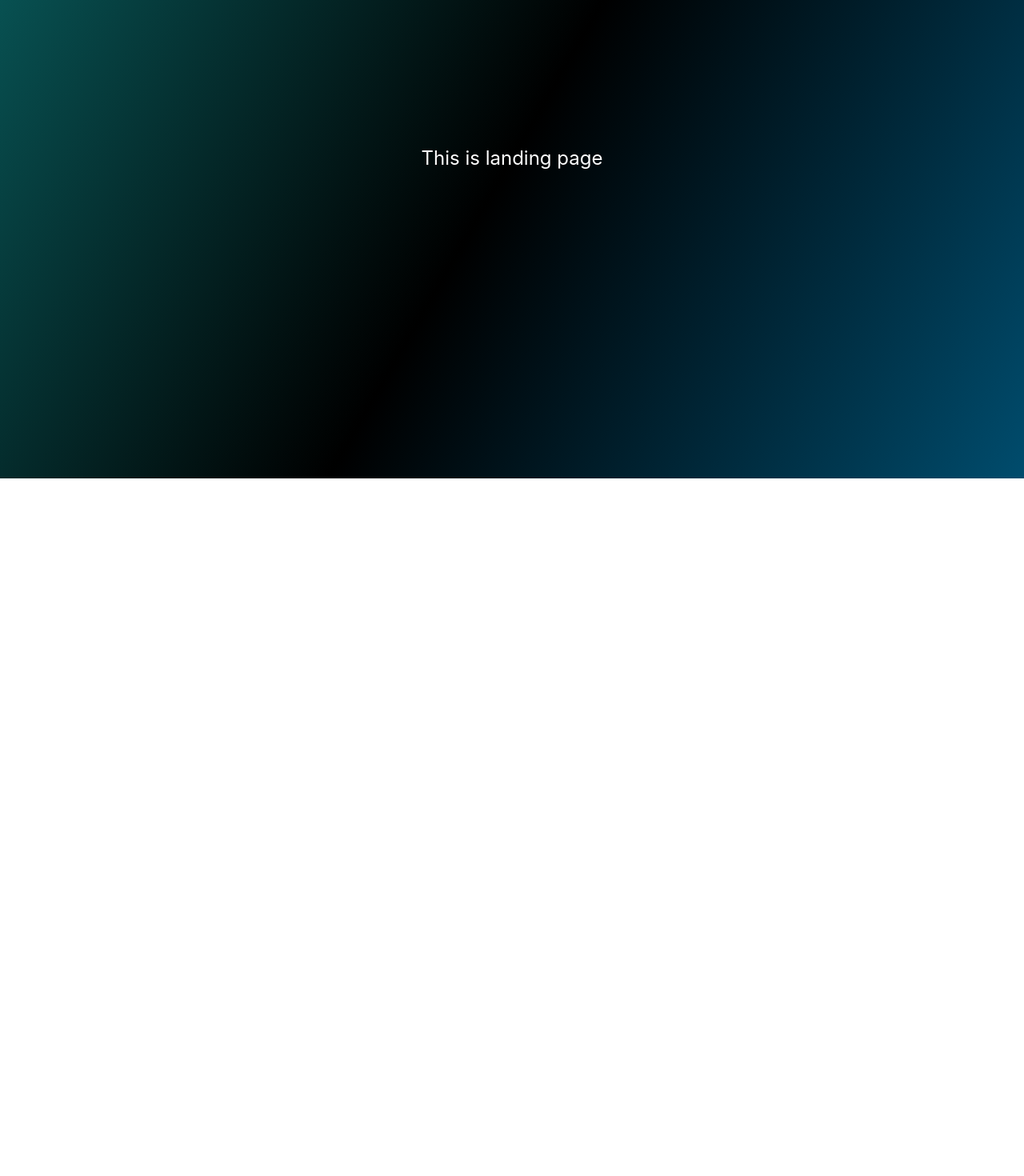
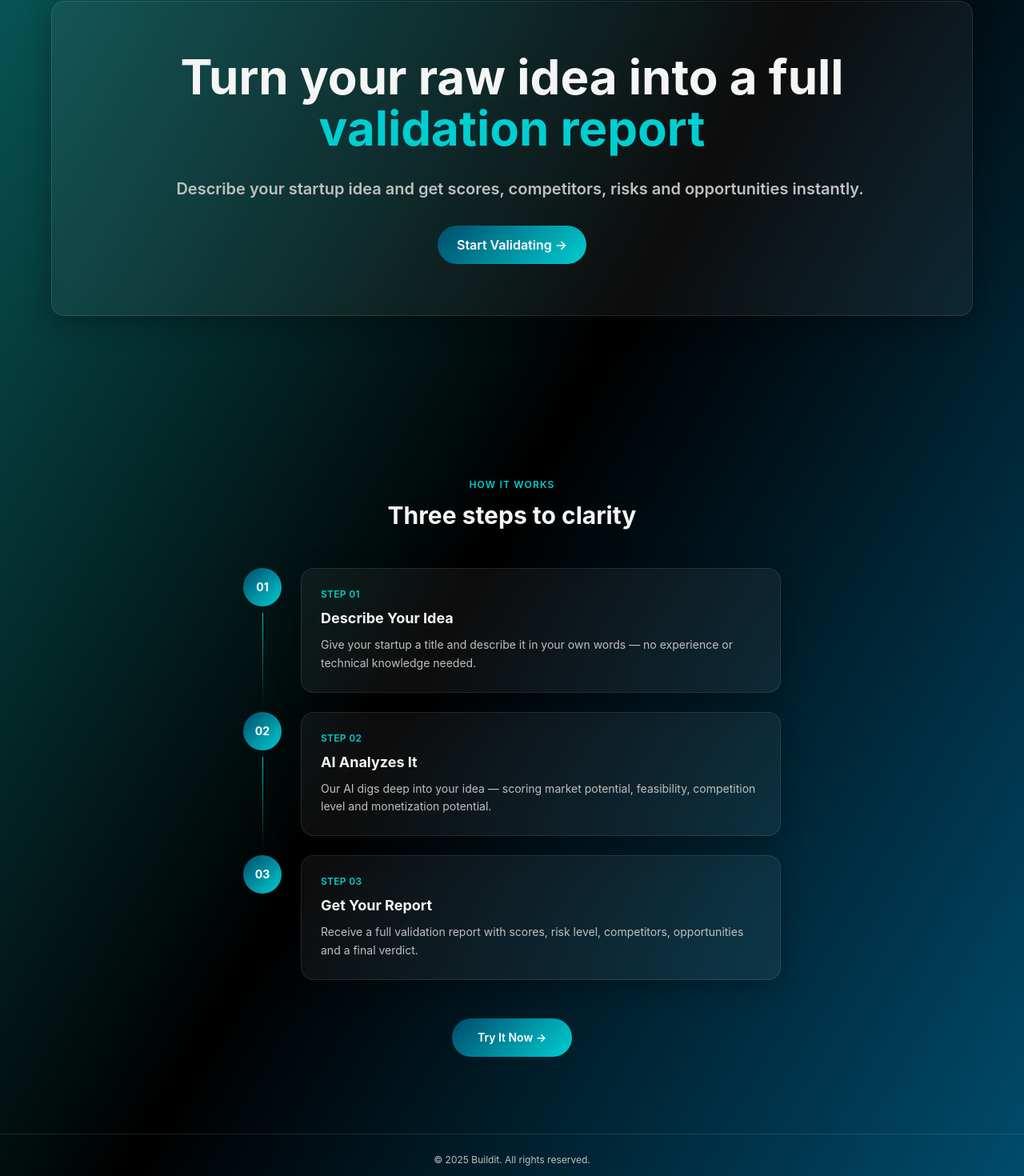
Before and after one commit to Nilam-Kumari-Mahato/Buildit, a React (Vite) app: page / in a window 1280 px wide. Shown: the part 202-1672 px from the top of the page at 80% size. Before the commit the page ends 800 px from the top, so only its background shows below. Built offline with nearby package versions, Linux system fonts and the light colour scheme.

Commit message:
Landing page completed

```diff
--- a/src/index.css
+++ b/src/index.css
@@ -1,7 +1,7 @@
 @import "tailwindcss";
 
 /* ===== CSS VARIABLES ===== */
-:root {
+@theme {
   --primary: #004c6d;
   --accent: #00ced1;
   --text-primary: #f5f5f5;
@@ -16,3 +16,12 @@
   background: #004C6D;
   background: linear-gradient(120deg,rgba(9, 93, 94, 1) 0%, rgba(0, 0, 0, 1) 50%, rgba(0, 76, 109, 1) 100%);
 }
+
+.glass{
+  background: rgba(255, 255, 255, 0.05);
+  backdrop-filter: blur(10px);
+  -webkit-backdrop-filter: blur(10px);
+  border: 1px solid rgba(255, 255, 255, 0.1);
+  box-shadow: 0 8px 32px rgba(0, 0, 0, 0.3);
+  border-radius: 16px;
+}
--- a/src/pages/Landing.jsx
+++ b/src/pages/Landing.jsx
@@ -1,7 +1,126 @@
+import { NavLink } from "react-router-dom"
+
 const Landing = () => {
+
+  const steps = [
+    {
+      number: "01",
+      title: "Describe Your Idea",
+      description: "Give your startup a title and describe it in your own words — no experience or technical knowledge needed.",
+      icon: "✏️"
+    },
+    {
+      number: "02",
+      title: "AI Analyzes It",
+      description: "Our AI digs deep into your idea — scoring market potential, feasibility, competition level and monetization potential.",
+      icon: "🤖"
+    },
+    {
+      number: "03",
+      title: "Get Your Report",
+      description: "Receive a full validation report with scores, risk level, competitors, opportunities and a final verdict.",
+      icon: "📊"
+    }
+  ]
+
   return (
     <div className="background relative min-h-screen w-full overflow-hidden">
-        <h1 className="flex flex-col items-center justify-center h-screen text-2xl text-white">This is landing page</h1>
+        <div className="flex flex-col items-center justify-center min-h-screen px-6">
+          <div className="glass max-w-6xl w-full  px-10 py-16 flex flex-col items-center gap-8 text-center">
+
+          <div className=" flex flex-col gap-1 justify-center items-center">
+            <h1 className="font-bold text-xl md:text-6xl text-[#f5f5f5]">Turn your raw idea into a full </h1>
+            <span className="font-bold text-2xl md:text-6xl text-[#00ced1]">validation report</span>
+          </div>
+
+
+          <p className=" flex items-center justify-center text-sm md:text-xl sm:pl-5 font-semibold text-[#c0c0c0]">Describe your startup idea and get scores, competitors, risks and opportunities instantly.</p>
+
+          <NavLink
+            to="/validate"
+            className="  text-white text-md font-semibold px-6 py-3 rounded-full transition-all duration-300 "
+            style={{background: 'linear-gradient(135deg, #004c6d, #00ced1)'}}
+          >
+            Start Validating →
+          </NavLink>
+
+        </div>
+      </div>
+
+        {/* ===== HOW IT WORKS SECTION ===== */}
+      <div className="relative z-10 flex flex-col items-center px-6 pb-24">
+        <div className="max-w-2xl w-full">
+
+          {/* Section Header */}
+          <div className="text-center mb-12">
+            <p className="text-xs font-semibold tracking-widest text-[#00ced1] uppercase mb-3">
+              How it works
+            </p>
+            <h2 className="text-2xl md:text-3xl font-bold text-[#f5f5f5]">
+              Three steps to clarity
+            </h2>
+          </div>
+
+          {/* Timeline */}
+          <div className="flex flex-col">
+            {steps.map((step, index) => (
+              <div key={step.number} className="flex gap-6 relative">
+
+                {/* Left — number + line */}
+                <div className="flex flex-col items-center">
+                  {/* Number circle */}
+                  <div
+                    className="w-12 h-12 rounded-full flex items-center justify-center text-sm font-bold text-white flex-shrink-0 z-10"
+                    style={{ background: 'linear-gradient(135deg, #004c6d, #00ced1)' }}
+                  >
+                    {step.number}
+                  </div>
+                  {/* Connector line — hide on last item */}
+                  {index < steps.length - 1 && (
+                    <div
+                      className="w-[1px] flex-1 my-2"
+                      style={{ background: 'linear-gradient(to bottom, #00ced1, transparent)' }}
+                    />
+                  )}
+                </div>
+
+                {/* Right — content card */}
+                <div className={`glass flex-1 p-6 mb-6 ${index < steps.length - 1 ? 'mb-6' : ''}`}>
+                  <p className="text-xs font-semibold text-[#00ced1] mb-2 tracking-wide">
+                    STEP {step.number}
+                  </p>
+                  <h3 className="text-lg font-bold text-[#f5f5f5] mb-2">
+                    {step.title}
+                  </h3>
+                  <p className="text-sm text-[#c0c0c0] leading-relaxed">
+                    {step.description}
+                  </p>
+                </div>
+
+              </div>
+            ))}
+          </div>
+
+          {/* Bottom CTA */}
+          <div className="text-center mt-6">
+            <NavLink
+              to="/validate"
+              className="inline-block px-8 py-3.5 rounded-full text-sm font-semibold text-white transition-all duration-300 hover:scale-105"
+              style={{ background: 'linear-gradient(135deg, #004c6d, #00ced1)' }}
+            >
+              Try It Now →
+            </NavLink>
+          </div>
+
+        </div>
+      </div>
+
+      {/* ===== FOOTER ===== */}
+      <div className="relative z-10 border-t border-white/10 py-6 text-center">
+        <p className="text-xs text-[#c0c0c0]">
+          © 2025 Buildit. All rights reserved.
+        </p>
+      </div>
     </div>
   )
 }
```
